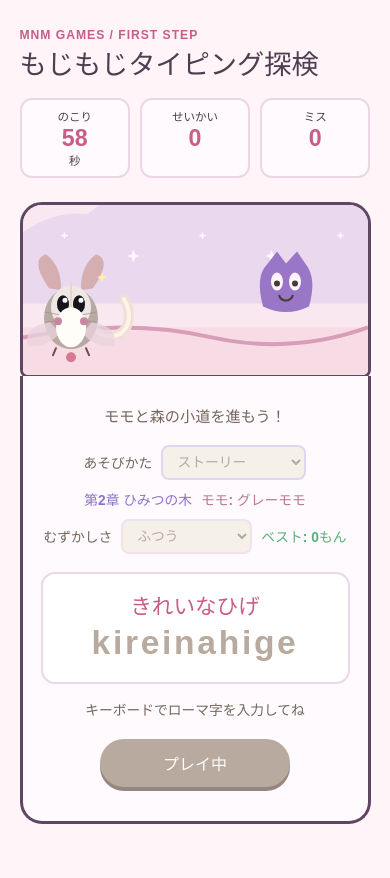
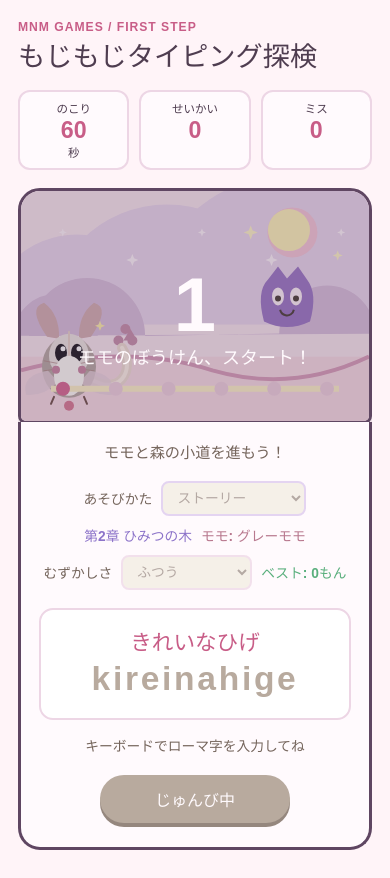
Before and after one commit to mnm1619/mnm_games, a website built with Vite: page index.html in a window 390 px wide. Both pictures are taken after a click on the button "スタート". Built offline with nearby package versions, Linux system fonts and the light colour scheme.

Commit message:
Add adventure path and countdown

```diff
--- a/src/main.ts
+++ b/src/main.ts
@@ -1,7 +1,7 @@
 import './style.css'
 import { allKeySteps, difficultySettings, homePositionSteps, sugarGliderQuestionPool, type Difficulty, type TypingQuestion } from './questions'
 
-type GameStatus = 'ready' | 'playing' | 'finished'
+type GameStatus = 'ready' | 'countdown' | 'playing' | 'finished'
 type GameMode = 'story' | 'practice' | 'learn' | 'learn-all'
 type ScoreRecords = Partial<Record<Difficulty, number>>
 type SugarGliderMorph = {
@@ -136,6 +136,8 @@ let feedbackText = ''
 let feedbackKind: 'success' | 'miss' = 'success'
 let sceneTime = 0
 let effectParticles: EffectParticle[] = []
+let countdown = 0
+let countdownUntil = 0
 
 modeElement.value = mode
 
@@ -433,6 +435,31 @@ function drawMonster(x: number, y: number) {
   context.stroke()
 }
 
+function drawAdventureDecor(width: number, height: number) {
+  context.fillStyle = '#d8bfdc'
+  context.beginPath()
+  context.arc(width * 0.1, height * 0.63, 42, Math.PI, 0)
+  context.arc(width * 0.19, height * 0.63, 58, Math.PI, 0)
+  context.arc(width * 0.88, height * 0.62, 48, Math.PI, 0)
+  context.fill()
+  context.fillStyle = '#f6c7d8'
+  context.beginPath()
+  context.arc(width * 0.78, height * 0.18, 25, 0, Math.PI * 2)
+  context.fill()
+  context.fillStyle = '#fff5ba'
+  context.beginPath()
+  context.arc(width * 0.77, height * 0.17, 21, 0, Math.PI * 2)
+  context.fill()
+  drawSparkle(width * 0.66, height * 0.18, 7, '#fff6c7')
+  drawSparkle(width * 0.91, height * 0.28, 5, '#fff6c7')
+  context.fillStyle = '#c68eaa'
+  context.beginPath()
+  context.arc(width * 0.28, height * 0.65, 5, 0, Math.PI * 2)
+  context.arc(width * 0.3, height * 0.6, 5, 0, Math.PI * 2)
+  context.arc(width * 0.32, height * 0.65, 5, 0, Math.PI * 2)
+  context.fill()
+}
+
 function drawScene() {
   const width = canvas.clientWidth
   const height = canvas.clientHeight
@@ -449,6 +476,7 @@ function drawScene() {
   context.fill()
   context.fillStyle = '#f8dce5'
   context.fillRect(0, height * 0.72, width, height * 0.28)
+  drawAdventureDecor(width, height)
   context.strokeStyle = '#d89db9'
   context.lineWidth = 4
   context.beginPath()
@@ -464,8 +492,22 @@ function drawScene() {
     drawSparkle(petalX, petalY, 4 + (index % 2) * 2, '#fff7fc')
   }
 
-  const characterY = height * 0.66 + Math.sin(sceneTime / 420) * 2
+  const characterY = height * 0.76 + Math.sin(sceneTime / 420) * 2
   drawHeroine(characterX, characterY)
+
+  context.strokeStyle = '#fff4c9'
+  context.lineWidth = 6
+  context.beginPath()
+  context.moveTo(30, height * 0.86)
+  context.lineTo(width - 30, height * 0.86)
+  context.stroke()
+  for (let index = 0; index < 6; index += 1) {
+    const markerX = 42 + index * ((width - 84) / 5)
+    context.fillStyle = index <= Math.round(progress * 5) ? '#d86691' : '#efd1df'
+    context.beginPath()
+    context.arc(markerX, height * 0.86, 7, 0, Math.PI * 2)
+    context.fill()
+  }
 
   if (feedbackTime > 0) {
     feedbackTime = Math.max(0, feedbackTime - 0.04)
@@ -541,6 +583,18 @@ function drawScene() {
       context.fillText('✦', sparkleX - 8, sparkleY)
     }
   }
+
+  if (status === 'countdown') {
+    context.fillStyle = 'rgba(95, 70, 98, 0.28)'
+    context.fillRect(0, 0, width, height)
+    context.fillStyle = '#fffafd'
+    context.font = '800 76px sans-serif'
+    context.textAlign = 'center'
+    context.fillText(String(countdown), width / 2, height / 2 + 25)
+    context.font = '700 18px sans-serif'
+    context.fillText('モモのぼうけん、スタート！', width / 2, height / 2 + 58)
+    context.textAlign = 'start'
+  }
 }
 
 function updateWord() {
@@ -592,7 +646,7 @@ function startGame() {
   difficulty = difficultyElement.value as Difficulty
   audioContext ??= new AudioContext()
   void audioContext.resume()
-  status = 'playing'
+  status = 'countdown'
   wordIndex = 0
   lessonIndex = 0
   learningSteps = mode === 'learn' && difficulty === 'normal'
@@ -605,11 +659,20 @@ function startGame() {
   if (!isLearningMode()) chooseQuestions()
   chooseRandomMorph()
   remaining = isLearningMode() ? 180 : difficultySettings[difficulty].time
+  countdown = 3
+  countdownUntil = performance.now() + 3000
+  window.setTimeout(() => {
+    if (status !== 'countdown') return
+    status = 'playing'
+    lastFrame = performance.now()
+    startButton.textContent = 'プレイ中'
+    messageElement.textContent = mode === 'story' ? getStorySetting().goal : 'ひらがなを見て、ローマ字を入力しよう！'
+  }, 3000)
   lastFrame = performance.now()
   startButton.disabled = true
   modeElement.disabled = true
   difficultyElement.disabled = true
-  startButton.textContent = 'プレイ中'
+  startButton.textContent = 'じゅんび中'
   messageElement.textContent = 'ひらがなを見て、ローマ字を入力しよう！'
   if (mode === 'story') messageElement.textContent = '星の魔法で、じゃまモンスターを追いはらおう！'
   if (mode === 'learn' && difficulty === 'easy') messageElement.textContent = '指をホームポジションに置いて、光るキーを押そう！'
@@ -689,6 +752,16 @@ function handleKeydown(event: KeyboardEvent) {
 
 function tick(now: number) {
   sceneTime = now
+  if (status === 'countdown') {
+    const nextCountdown = Math.ceil((countdownUntil - now) / 1000)
+    countdown = Math.max(0, nextCountdown)
+    if (countdown <= 0) {
+      status = 'playing'
+      lastFrame = now
+      startButton.textContent = 'プレイ中'
+      messageElement.textContent = mode === 'story' ? getStorySetting().goal : 'ひらがなを見て、ローマ字を入力しよう！'
+    }
+  }
   if (status === 'playing' && now - lastFrame >= 1000) {
     remaining -= 1
     lastFrame = now
--- a/src/style.css
+++ b/src/style.css
@@ -15,7 +15,7 @@ button { font: inherit; }
   width: min(100%, 980px);
   min-height: 100vh;
   margin: 0 auto;
-  padding: 28px clamp(18px, 5vw, 56px) 44px;
+  padding: 20px clamp(18px, 4vw, 44px) 28px;
 }
 
 .topbar { display: flex; justify-content: space-between; gap: 24px; align-items: end; }
@@ -26,10 +26,10 @@ h1 { margin: 0; font-size: clamp(1.7rem, 4vw, 2.7rem); line-height: 1.15; }
 .stats span, .stats small { display: block; font-size: 0.72rem; }
 .stats strong { display: inline-block; margin-top: 1px; color: #c85d87; font: 800 1.45rem sans-serif; }
 
-.stage-wrap { margin: 24px 0 0; overflow: hidden; border: 3px solid #5f4662; border-radius: 22px 22px 8px 8px; background: #f9e8f0; }
-.scene { display: block; width: 100%; height: 220px; }
+.stage-wrap { margin: 18px 0 0; overflow: hidden; border: 3px solid #5f4662; border-radius: 22px 22px 8px 8px; background: #f9e8f0; box-shadow: 0 8px 0 rgba(95, 70, 98, 0.12); }
+.scene { display: block; width: 100%; height: 300px; }
 
-.typing-panel { margin-top: -2px; padding: 28px 18px 34px; border: 3px solid #5f4662; border-top: 0; border-radius: 0 0 22px 22px; background: #fffafd; text-align: center; }
+.typing-panel { margin-top: -2px; padding: 18px 18px 24px; border: 3px solid #5f4662; border-top: 0; border-radius: 0 0 22px 22px; background: #fffafd; text-align: center; }
 .message { min-height: 1.6em; margin: 0 0 16px; color: #75655c; font-size: 0.95rem; }
 .mode-choice { display: flex; align-items: center; justify-content: center; flex-wrap: wrap; gap: 9px; margin: 0 auto 10px; color: #75655c; font-size: 0.86rem; }
 .mode-choice select { padding: 7px 28px 7px 10px; border: 2px solid #d9c4ec; border-radius: 8px; color: #473b35; background: #fff; font: inherit; cursor: pointer; }
@@ -62,5 +62,5 @@ h1 { margin: 0; font-size: clamp(1.7rem, 4vw, 2.7rem); line-height: 1.15; }
   .topbar { display: block; }
   .stats { margin-top: 18px; }
   .stats div { flex: 1; }
-  .scene { height: 170px; }
+  .scene { height: 230px; }
 }
```
